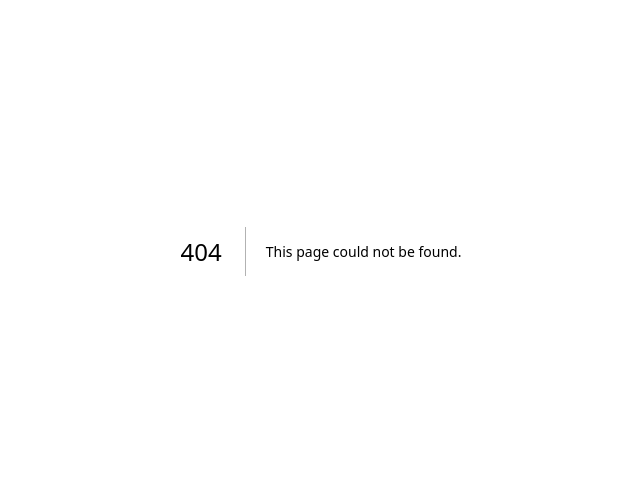
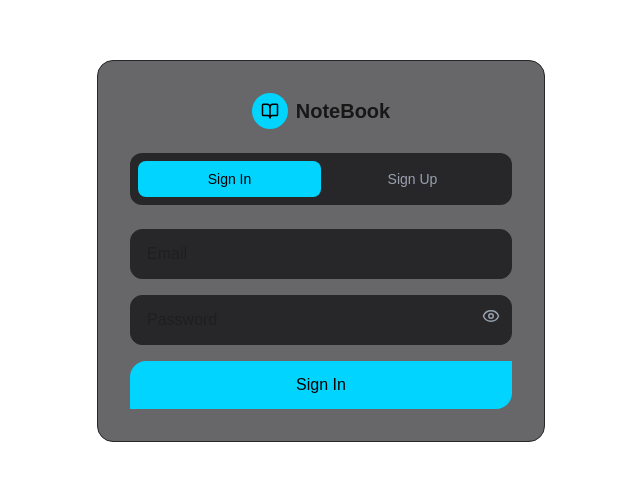
Before and after one commit to shuzeyfa/NoteBook_webapp, a Next.js app: page /signin in a window 1280 px wide. Before the commit this address had no page. Shown: the part 149-630 px from the top of the page, without its empty margins (319-959 px from the left). Built offline with nearby package versions, Linux system fonts and the light colour scheme.

Commit message:
adding sign in and up page

```diff
--- a/app/page.tsx
+++ b/app/page.tsx
@@ -1,6 +1,15 @@
+
+
+"use client"
+
+
 import { ArrowRight, BookOpen, Sparkles, Zap, Lock, Copyright } from "lucide-react";
+import { useRouter } from "next/navigation";
 
 export default function Home() {
+
+  const router = useRouter();
+
   return (
     <main>
       <header className=" w-[95%] md:w-full  max-w-6xl h-14  flex items-center justify-between mb-28 mx-auto ">
@@ -10,7 +19,7 @@ export default function Home() {
           </div>
           <span className=" font-bold text-[24px] ">NoteBook</span>
         </div>
-        <button className=" w-16 h-8 p-1 rounded-2xl hover:bg-secondary hover:cursor-pointer ">
+        <button onClick={() => router.push("/signin")} className=" w-16 h-8 p-1 rounded-2xl hover:bg-secondary hover:cursor-pointer ">
           sign In
         </button>
       </header>
--- /dev/null
+++ b/app/signin/page.tsx
@@ -0,0 +1,152 @@
+  "use client";
+
+  import { useState } from "react";
+  import { BookOpen, Eye, EyeOff } from "lucide-react";
+
+  import { useForm } from "react-hook-form";
+  import { zodResolver } from "@hookform/resolvers/zod";
+
+  import {
+    signInSchema,
+    signUpSchema,
+    SignInType,
+    SignUpType,
+  } from "@/lib/validation";
+
+  export default function AuthPage() {
+
+    const [mode, setMode] = useState<"signin" | "signup">("signin");
+    const [showPassword, setShowPassword] = useState(false);
+
+    const {
+      register,
+      handleSubmit,
+      formState: { errors },
+    } = useForm<SignUpType | SignInType>({
+      resolver: zodResolver(mode === "signin" ? signInSchema : signUpSchema),
+    });
+
+    const onSubmit = (data: SignInType | SignUpType) => {
+      console.log(data);
+    };
+
+    return (
+      <main className="min-h-screen flex items-center justify-center px-4">
+
+        <div className="w-full max-w-md bg-secondary/70 border border-secondary rounded-2xl p-8 flex flex-col gap-6">
+
+          {/* Logo */}
+          <div className="flex items-center justify-center gap-2">
+            <div className="w-9 h-9 bg-primary rounded-full flex items-center justify-center">
+              <BookOpen className="text-black" width={18} />
+            </div>
+            <span className="font-bold text-xl">NoteBook</span>
+          </div>
+
+          {/* Toggle Buttons */}
+          <div className="flex bg-secondary rounded-xl p-2">
+            <button
+              onClick={() => setMode("signin")}
+              className={`flex-1 py-2 rounded-lg text-sm font-medium transition ${
+                mode === "signin"
+                  ? "bg-primary text-black"
+                  : "text-gray-400 hover:text-white"
+              }`}
+            >
+              Sign In
+            </button>
+
+            <button
+              onClick={() => setMode("signup")}
+              className={`flex-1 py-2 rounded-lg text-sm font-medium transition ${
+                mode === "signup"
+                  ? "bg-primary text-black"
+                  : "text-gray-400 hover:text-white"
+              }`}
+            >
+              Sign Up
+            </button>
+          </div>
+
+          {/* Form */}
+          <form
+            onSubmit={handleSubmit(onSubmit)}
+            className="flex flex-col gap-4"
+          >
+
+            {mode === "signup" && (
+              <>
+                <input
+                  {...register("name")}
+                  placeholder="Name"
+                  className="bg-secondary border border-secondary rounded-xl px-4 py-3 focus:outline-none focus:border-primary"
+                />
+                {(errors as any).name && (
+                  <p className="text-red-400 text-sm">{(errors as any).name.message}</p>
+                )}
+              </>
+            )}
+
+            {/* Email */}
+            <input
+              {...register("email")}
+              placeholder="Email"
+              className="bg-secondary border border-secondary rounded-xl px-4 py-3 focus:outline-none focus:border-primary"
+            />
+
+            {errors.email && (
+              <p className="text-red-400 text-sm">{errors.email.message}</p>
+            )}
+
+            {/* Password */}
+            <div className="relative">
+              <input
+                {...register("password")}
+                type={showPassword ? "text" : "password"}
+                placeholder="Password"
+                className="w-full bg-secondary border border-secondary rounded-xl px-4 py-3 pr-10 focus:outline-none focus:border-primary"
+              />
+
+              <button
+                type="button"
+                onClick={() => setShowPassword((p) => !p)}
+                className="absolute right-3 top-3 text-gray-400"
+              >
+                {showPassword ? <EyeOff size={18} /> : <Eye size={18} />}
+              </button>
+            </div>
+
+            {errors.password && (
+              <p className="text-red-400 text-sm">{errors.password.message}</p>
+            )}
+
+            {mode === "signup" && (
+              <>
+                <input
+                  {...register("confirm")}
+                  type="password"
+                  placeholder="Confirm Password"
+                  className="bg-secondary border border-secondary rounded-xl px-4 py-3 focus:outline-none focus:border-primary"
+                />
+
+                {(errors as any).confirm && (
+                  <p className="text-red-400 text-sm">
+                    {(errors as any).confirm.message}
+                  </p>
+                )}
+              </>
+            )}
+
+            {/* Submit */}
+            <button
+              type="submit"
+              className="bg-primary text-black font-medium py-3 rounded-tl-2xl rounded-br-2xl hover:rounded-tr-2xl hover:rounded-bl-2xl transition-all"
+            >
+              {mode === "signin" ? "Sign In" : "Create Account"}
+            </button>
+
+          </form>
+        </div>
+      </main>
+    );
+  }
--- /dev/null
+++ b/lib/validation.ts
@@ -0,0 +1,21 @@
+import { z } from "zod";
+
+export const signInSchema = z.object({
+  email: z.string().email("Enter a valid email"),
+  password: z.string().min(8, "Password must be at least 8 characters"),
+});
+
+export const signUpSchema = z
+  .object({
+    name: z.string().min(2, "Name must be at least 2 characters"),
+    email: z.string().email("Enter a valid email"),
+    password: z.string().min(8, "Password must be at least 8 characters"),
+    confirm: z.string(),
+  })
+  .refine((data) => data.password === data.confirm, {
+    message: "Passwords do not match",
+    path: ["confirm"],
+  });
+
+export type SignInType = z.infer<typeof signInSchema>;
+export type SignUpType = z.infer<typeof signUpSchema>;
--- a/package.json
+++ b/package.json
@@ -9,10 +9,13 @@
     "lint": "eslint"
   },
   "dependencies": {
+    "@hookform/resolvers": "^5.2.2",
     "lucide-react": "^0.577.0",
     "next": "16.1.7",
     "react": "19.2.3",
-    "react-dom": "19.2.3"
+    "react-dom": "19.2.3",
+    "react-hook-form": "^7.71.2",
+    "zod": "^4.3.6"
   },
   "devDependencies": {
     "@tailwindcss/postcss": "^4",
```
Also changed, not shown: 1 other file (tests, documents, lock files or other folders).
